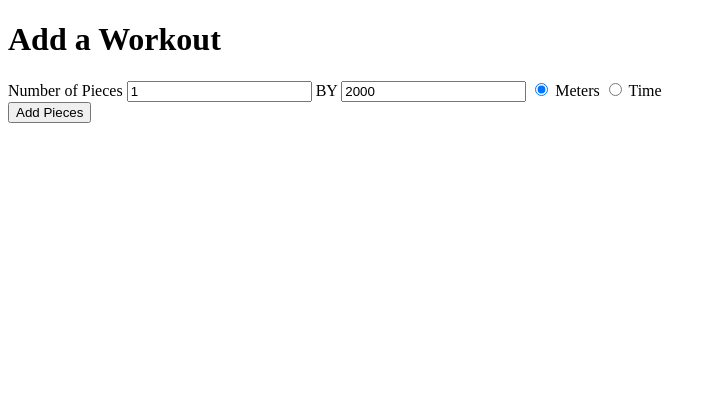
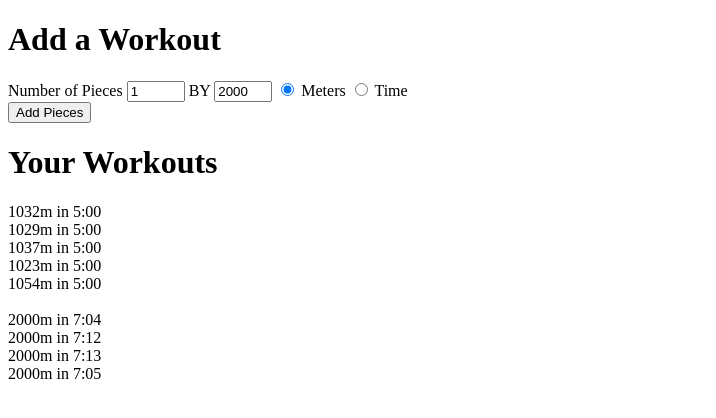
Before and after one commit to SubSixSolutions/athlessary, a Flask app: page /add_workout in a window 1280 px wide. Shown: the top 418 px of the page, without its empty margins (0-716 px from the left). Run offline with Flask 3, Linux system fonts and the light colour scheme; a user stored in the database is signed in; some libraries are stand-ins or nearby versions.

Commit message:
fix add workout bug; begin display workout

```diff
--- a/Utils/db.py
+++ b/Utils/db.py
@@ -187,3 +187,19 @@ class Database:
         cur.execute(sql, params)
 
         self.conn.commit()
+
+    def get_workouts(self, user_id):
+        cur = self.conn.cursor()
+
+        sql = 'SELECT * ' \
+              'FROM workout as w ' \
+              'JOIN erg as e ' \
+              'ON e.workout_id = w.workout_id ' \
+              'WHERE w.user_id=?'
+
+        #cur.execute('SELECT * FROM erg ORDER BY workout_id')
+        #print(cur.fetchall())
+
+        cur.execute(sql, tuple(user_id))
+
+        return cur.fetchall()
--- a/athlessary.py
+++ b/athlessary.py
@@ -138,7 +138,11 @@ def add_workout():
             db.insert('erg', ['workout_id', 'distance', 'minutes', 'seconds'], [workout_id, meter, minute, second])
 
         return redirect(url_for('profile_page', username=current_user.username))
-    return render_template('workout.html')
+
+    workouts = db.get_workouts(current_user.user_id)
+    print(workouts)
+
+    return render_template('workout.html', workouts=workouts)
 
 
 if __name__ == '__main__':
--- a/static/js/workout.js
+++ b/static/js/workout.js
@@ -1,7 +1,20 @@
 function show_me(show_id, form_name){
-    var span = document.createElement('span');
-    span.innerHTML = ":<input type='number' name='' value='00' id=".concat(form_name, ">");
-    document.getElementById(show_id).appendChild(span);
+    // get element
+    var span = document.getElementById('_new');
+
+    // make a the span if it does not exist
+    if (!span){
+        span = document.createElement('span');
+        span.id = '_new';
+        document.getElementById(show_id).appendChild(span);
+    }
+
+    // set the value of the span
+    span.innerHTML = ":<input type='number' name='' style='width:50px;' value='00' id=".concat(form_name, ">");
+
+    // change default value to 30 minutes
+    var other = document.getElementById('deflt_val');
+    other.value = '30';
 }
 
 function hide_me(id_tag){
@@ -9,6 +22,10 @@ function hide_me(id_tag){
     if (elem) {
         elem.innerHTML = '';
     }
+
+    // change default value to 2000m
+    var other = document.getElementById('deflt_val');
+    other.value = '2000';
 }
 
 function show_incomplete(bad_elem){
@@ -24,8 +41,10 @@ function show_incomplete(bad_elem){
 }
 
 function addInput(form_name, pieces, mtrs_mins, secs){
+    // clear current content
+    document.getElementById(form_name).innerHTML = '';
+
     var num_pieces = document.getElementById(pieces).value;
-    window.alert(num_pieces);
     var w_type = document.querySelector("input[name=workout_type]:checked").value;
     var meter_minutes = document.getElementById(mtrs_mins).value;
 
@@ -46,19 +65,21 @@ function addInput(form_name, pieces, mtrs_mins, secs){
         var newdiv = document.createElement('div');
         if (w_type == 'Length'){
             var d_value_1 = document.getElementById(secs).value;
-            newdiv.innerHTML = "Piece " + (i + 1) + " <br><span>Time</span><input type='number' value='" + meter_minutes +
-                "' name='minutes'>:<input type='number' value='" + d_value_1 + "' name='seconds'><span>Meters</span><input type='number' name='meters'>";
+            newdiv.innerHTML = "<br>Piece " + (i + 1) + " <br><span>Time</span><input style='width:50px;' type='number' value='" + meter_minutes +
+                "' name='minutes'>:<input style='width: 50px;' type='number' value='" + d_value_1 + "' name='seconds'>" +
+                "<span>Meters</span><input style='width: 50px;' type='number' name='meters'>";
         }
         else {
-            newdiv.innerHTML = "Piece " + (i + 1) + " <br><span>Time</span><input type='number'" +
-                "name='minutes'>:<input type='number' name='seconds'><span>Meters</span><input type='number' name='meters' value='" + meter_minutes + "'>";
+            newdiv.innerHTML = "<br>Piece " + (i + 1) + " <br><span>Time</span><input type='number' style='width:50px;'" +
+                "name='minutes'>:<input style='width:50px;' type='number' name='seconds'><span>Meters</span>" +
+                "<input style='width:50px;' type='number' name='meters' value='" + meter_minutes + "'>";
         }
         document.getElementById(form_name).appendChild(newdiv);
     }
 
     // submit button
     var submit_div = document.createElement('div');
-    submit_div.innerHTML = "<br><input type='submit' value='Save Workout'>"
+    submit_div.innerHTML = "<br><input type='submit' value='Save Workout'>";
     document.getElementById(form_name).appendChild(submit_div);
 
 }
--- a/templates/workout.html
+++ b/templates/workout.html
@@ -10,12 +10,12 @@
       <h1>Add a Workout</h1>
       <form method="POST" id="myForm">
         <span>Number of Pieces</span>
-        <input type="number" value="1" id="num_pieces">
+        <input type="number" value="1" id="num_pieces" style="width: 50px;">
         <span>BY</span>
         <span id="default_val_div">
-          <input type="number" name="" value="2000" id="deflt_val">
+          <input type="number" name="" value="2000" id="deflt_val" style="width: 50px;">
         </span>
-        <input type="radio" name="workout_type" value="Distance" checked onclick="hide_me('default_val_div')">
+        <input type="radio" name="workout_type" value="Distance" checked onclick="hide_me('_new')">
         <span>Meters</span>
         <input type="radio" name="workout_type" value="Length" id="len" onclick="show_me('default_val_div', 'seconds')">
         <span>Time</span><br>
@@ -24,5 +24,21 @@
       <form action="{{ url_for('add_workout') }}" method="POST" id="add_pieces">
           <!-- Pieces go here -->
       </form>
+      <h1>Your Workouts</h1>
+      <div>
+          {% with ns = namespace(foo=workouts[0]['workout_id']) %}
+              {% for i in workouts %}
+                {% if i['workout_id'] != ns.foo %}
+                    {% set ns.foo = i['workout_id'] %}
+                    <br>
+                {% endif %}
+                    <div>
+                      {{ i['distance'] }}m
+                      <span>in</span>
+                      {{ i['minutes'] }}:{% if i['seconds'] < 10 %}0{% endif %}{{ i['seconds'] }}
+                    </div>
+              {% endfor %}
+          {% endwith %}
+      </div>
     </body>
 </html>
```
Also changed, not shown: athlessary-database.db.
